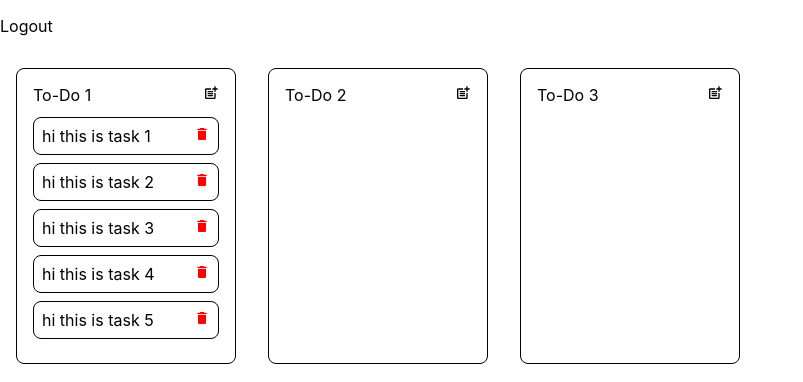
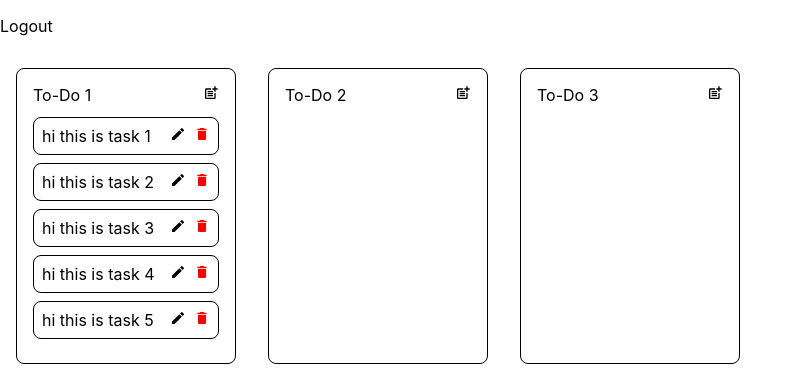
Before and after one commit to sierraleonez/simplr-dashboard, a Next.js app: page /dashboard in a window 1280 px wide. Shown: the top 382 px of the page, without its empty margins (0-803 px from the left). Built offline with nearby package versions, Linux system fonts and the light colour scheme; sample sign-in values are in the browser's storage.

Commit message:
add edit button to draggable

```diff
--- a/pages/register/useCustomHook.ts
+++ b/pages/register/useCustomHook.ts
@@ -32,6 +32,7 @@ export const useCustomHook = () => {
   function redirectToLogin() {
     router.push("login");
   }
+
   return {
     onSubmit,
     handleSubmit,
--- a/src/components/ToDo/DraggableCard.tsx
+++ b/src/components/ToDo/DraggableCard.tsx
@@ -1,7 +1,7 @@
 import Button from "components/Button";
 import { TaskType } from "Constants/Todo";
 import { Draggable } from "react-beautiful-dnd";
-import { MdDelete } from "react-icons/md";
+import { MdCreate, MdDelete } from "react-icons/md";
 
 type DraggableCardProps = {
   taskData: TaskType;
@@ -35,16 +35,21 @@ export default function DraggableCard({
               borderRadius: "8px",
               backgroundColor: "white",
               marginBottom: "8px",
-              display: 'flex',
-              justifyContent: 'space-between'
+              display: "flex",
+              justifyContent: "space-between",
             }}
           >
             {taskData.content}
-            {isDeleteable && (
-              <Button type="link" onPress={() => onDelete(idx)}>
-                <MdDelete color="red"/>
+            <div style={{ display: 'flex' }}>
+              <Button type="link" onPress={() => {}} style={{ marginRight: '8px' }}>
+                <MdCreate />
               </Button>
-            )}
+              {isDeleteable && (
+                <Button type="link" onPress={() => onDelete(idx)}>
+                  <MdDelete color="red" />
+                </Button>
+              )}
+            </div>
           </div>
         </div>
       )}
```
